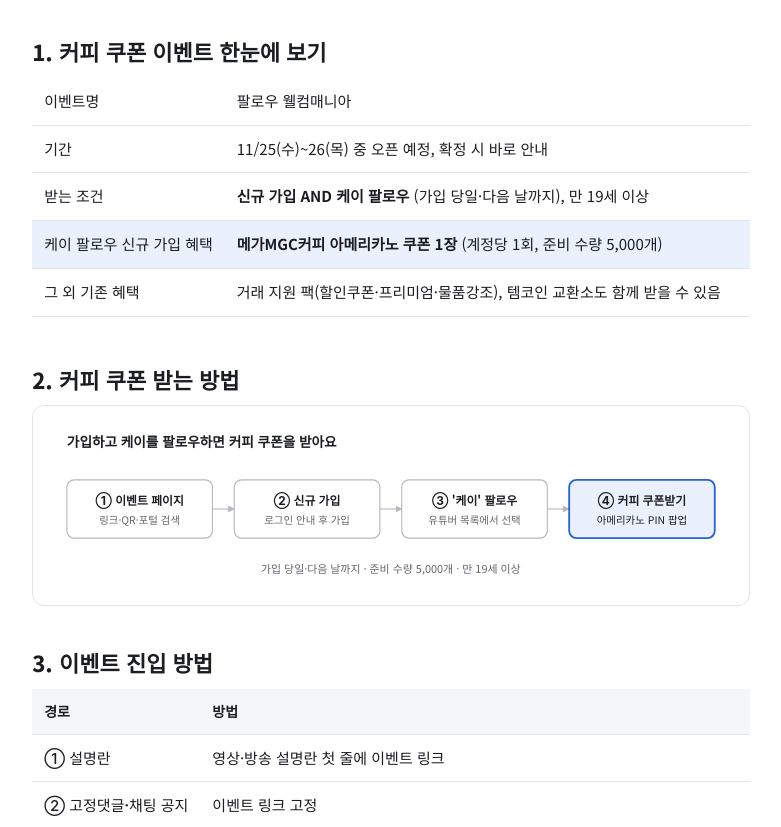
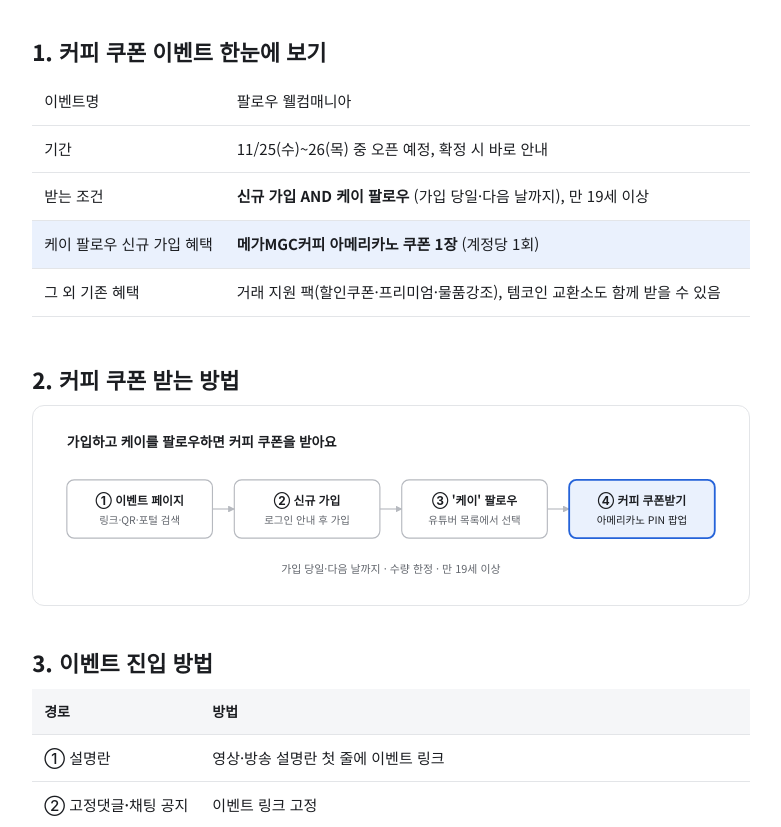
Before and after one commit to imieune/report1, a plain HTML site: page kei-guide/index.html in a window 1280 px wide. Shown: the part 270-1097 px from the top of the page, without its empty margins (249-1030 px from the left). Drawn offline with Linux system fonts and the light colour scheme.

Commit message:
준비 수량 5,000개 문구 삭제
Co-Authored-By: Claude Opus 5.5 <noreply@anthropic.com>
Claude-Session: https://claude.ai/code/session_01ECVDc7HNKttt9ahxHVudLv

```diff
--- a/kei-guide/index.html
+++ b/kei-guide/index.html
@@ -60,7 +60,7 @@ svg text{font-family:inherit}
 <tr><td class="k">이벤트명</td><td>팔로우 웰컴매니아</td></tr>
 <tr><td class="k">기간</td><td>11/25(수)~26(목) 중 오픈 예정, 확정 시 바로 안내</td></tr>
 <tr><td class="k">받는 조건</td><td><strong>신규 가입 AND 케이 팔로우</strong> (가입 당일·다음 날까지), 만 19세 이상</td></tr>
-<tr><td class="k hl">케이 팔로우 신규 가입 혜택</td><td class="hl"><strong>메가MGC커피 아메리카노 쿠폰 1장</strong> (계정당 1회, 준비 수량 5,000개)</td></tr>
+<tr><td class="k hl">케이 팔로우 신규 가입 혜택</td><td class="hl"><strong>메가MGC커피 아메리카노 쿠폰 1장</strong> (계정당 1회)</td></tr>
 <tr><td class="k">그 외 기존 혜택</td><td>거래 지원 팩(할인쿠폰·프리미엄·물품강조), 템코인 교환소도 함께 받을 수 있음</td></tr>
 </tbody></table>
 </section>
@@ -76,7 +76,7 @@ svg text{font-family:inherit}
 <g><rect x="208" y="68" width="160" height="64" rx="8" fill="none" class="s-edge" stroke-width="1.25"/><text x="288" y="96" text-anchor="middle" font-weight="700" class="f-ink">② 신규 가입</text><text x="288" y="116" text-anchor="middle" font-size="11.5" class="f-quiet">로그인 안내 후 가입</text></g>
 <g><rect x="392" y="68" width="160" height="64" rx="8" fill="none" class="s-edge" stroke-width="1.25"/><text x="472" y="96" text-anchor="middle" font-weight="700" class="f-ink">③ '케이' 팔로우</text><text x="472" y="116" text-anchor="middle" font-size="11.5" class="f-quiet">유튜버 목록에서 선택</text></g>
 <g><rect x="576" y="68" width="160" height="64" rx="8" class="f-acc s-acc" stroke-width="2"/><text x="656" y="96" text-anchor="middle" font-weight="700" class="f-ink">④ 커피 쿠폰받기</text><text x="656" y="116" text-anchor="middle" font-size="11.5" class="f-ink">아메리카노 PIN 팝업</text></g>
-<text x="380" y="170" text-anchor="middle" font-size="12" class="f-quiet">가입 당일·다음 날까지 · 준비 수량 5,000개 · 만 19세 이상</text>
+<text x="380" y="170" text-anchor="middle" font-size="12" class="f-quiet">가입 당일·다음 날까지 · 수량 한정 · 만 19세 이상</text>
 </svg>
 </div>
 </section>
```
